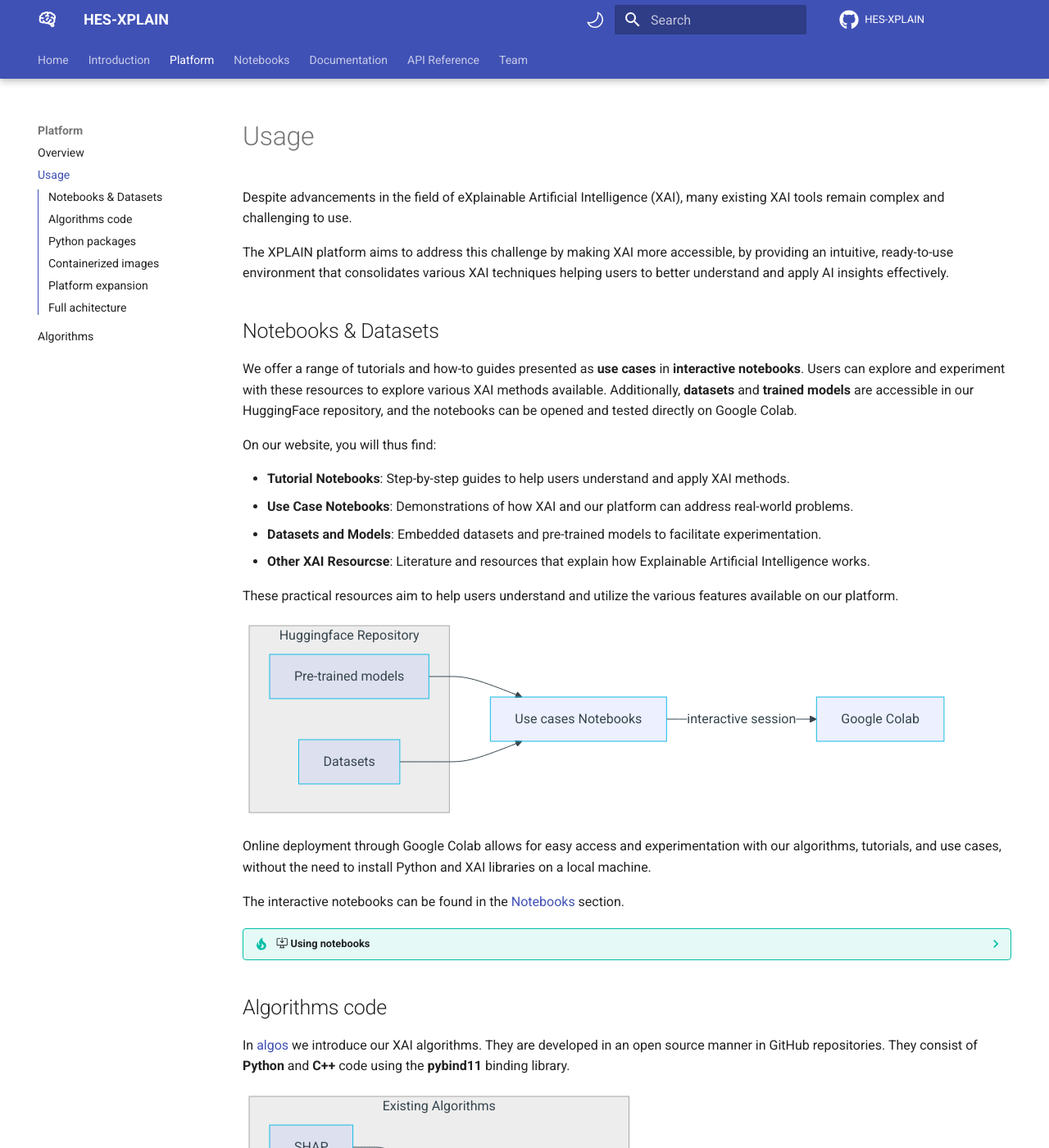
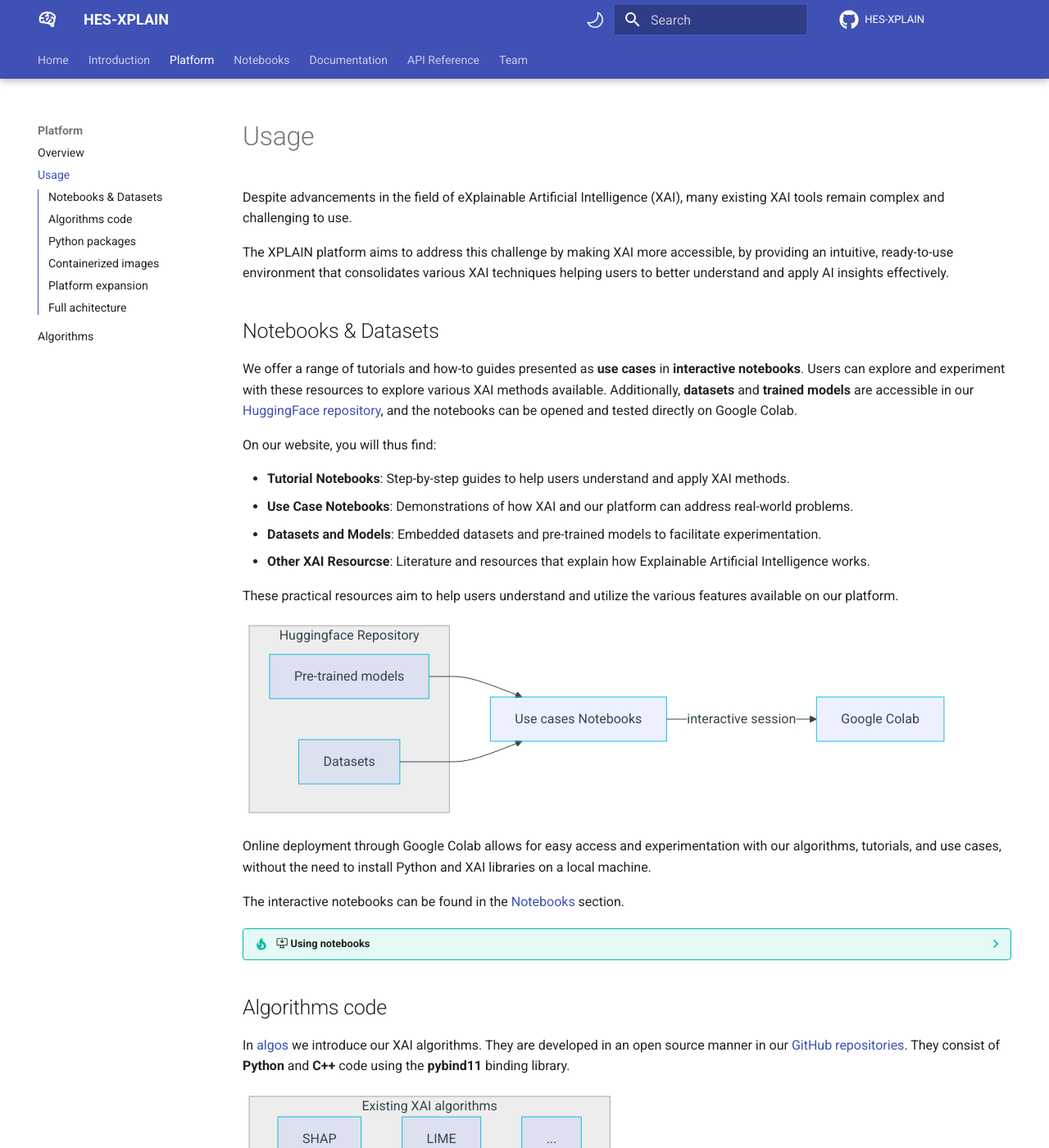
Before and after one commit to HES-XPLAIN/hes-xplain.github.io, an MkDocs documentation site: the page built from docs/platform/usage.md, in a window 1280 px wide and 1400 px high. Shown: the whole window at 82% size. Built offline with MkDocs 1.6.1 and Material for MkDocs 9.7.7, drawn with Linux system fonts in a browser that asks for light colours; comment, search, counter and statistics services are not loaded; some of the changed lines change nothing that is shown.

Commit message:
Add links to repo

````diff
--- a/docs/platform/usage.md
+++ b/docs/platform/usage.md
@@ -4,7 +4,7 @@
 
 ## Notebooks & Datasets
 
-We offer a range of tutorials and how-to guides presented as **use cases** in **interactive notebooks**. Users can explore and experiment with these resources to explore various XAI methods available. Additionally, **datasets** and **trained models** are accessible in our HuggingFace repository, and the notebooks can be opened and tested directly on Google Colab.
+We offer a range of tutorials and how-to guides presented as **use cases** in **interactive notebooks**. Users can explore and experiment with these resources to explore various XAI methods available. Additionally, **datasets** and **trained models** are accessible in our [HuggingFace repository](https://huggingface.co/HES-XPLAIN), and the notebooks can be opened and tested directly on Google Colab.
 
 On our website, you will thus find:
 
@@ -56,11 +56,11 @@
 
 ## Algorithms code
 
-In [algos](algos.md) we introduce our XAI algorithms. They are developed in an open source manner in GitHub repositories.
+In [algos](algos.md) we introduce our XAI algorithms. They are developed in an open source manner in our [GitHub repositories](https://github.com/HES-XPLAIN).
 They consist of **Python** and **C++** code using the **pybind11** binding library.
 
 ```mermaid
-graph LR
+graph TB
     subgraph Repo["GitHub repository"]
         subgraph hesxplainAlgo["Our XAI algorithms"]
             direction LR
@@ -72,7 +72,7 @@
         mlxplain["MLXplain"]
     end
 
-    subgraph ExternalAlgo["Existing Algorithms"]
+    subgraph ExternalAlgo["Existing XAI algorithms"]
         existingAlgo1["SHAP"]
         existingAlgo2["LIME"]
         existingAlgo3["..."]
````
